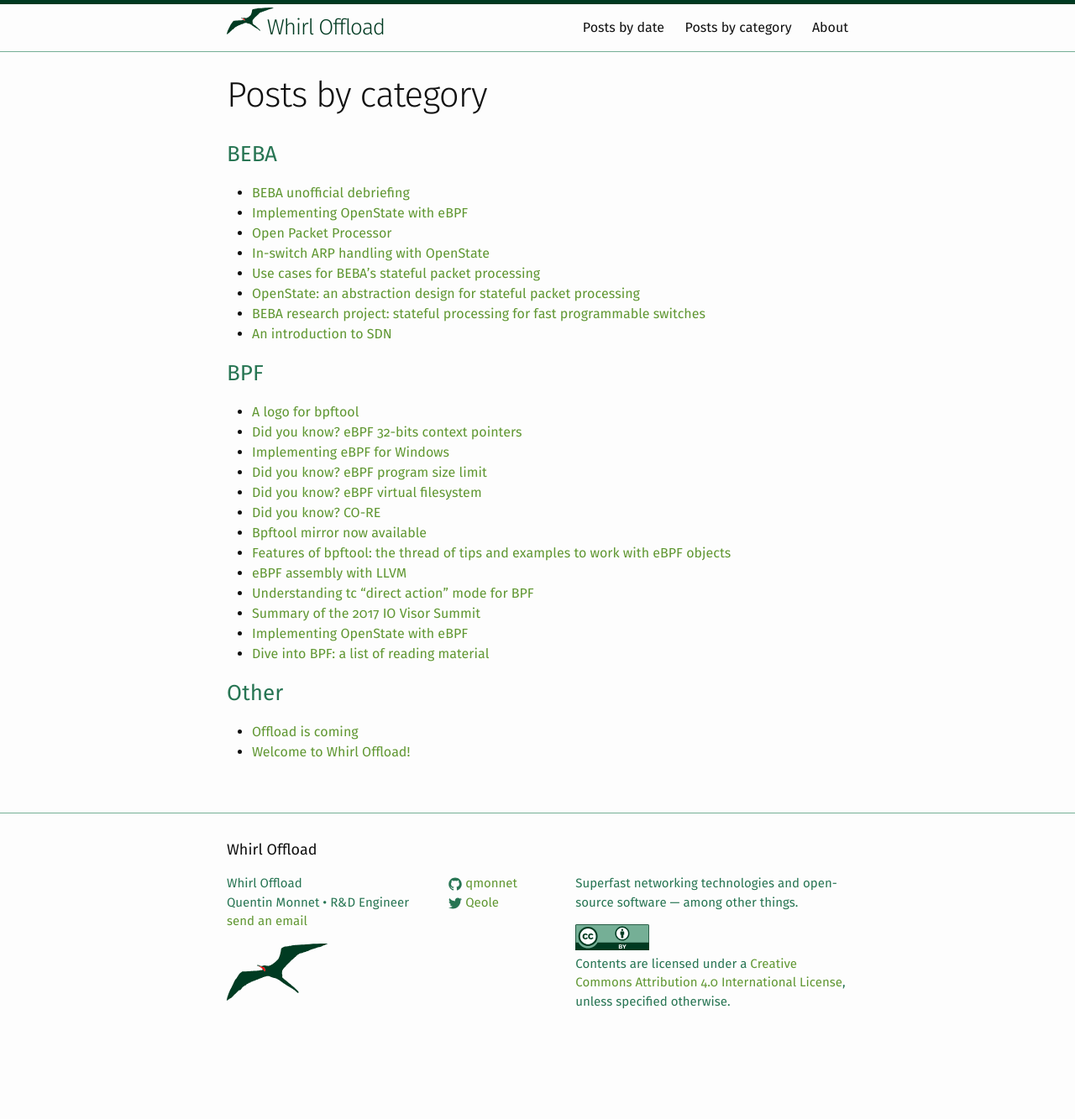
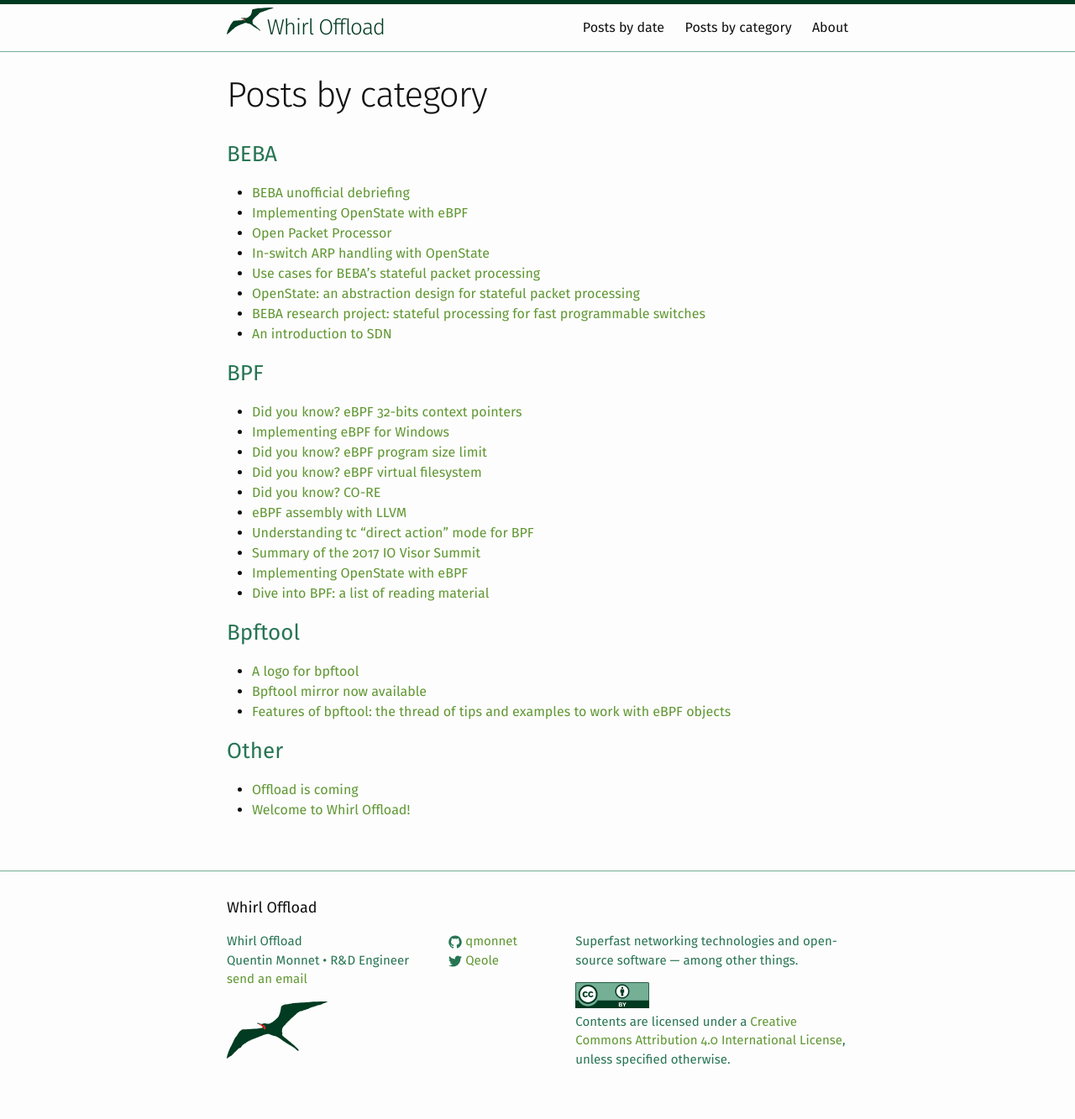
Before and after one commit to qmonnet/whirl-offload, a Jekyll site: the page built from categories.md, in a window 1280 px wide. Shown: the whole page at 84% size. Built offline with Jekyll 4.4.1, drawn with Linux system fonts in a browser that asks for light colours; before the commit the page ends 1264 px from its top, so only the background shows below that.

Commit message:
posts: Create a separate category for bpftool
And move relevant posts to this category

```diff
--- a/_posts/2021-09-23-bpftool-features-thread.md
+++ b/_posts/2021-09-23-bpftool-features-thread.md
@@ -6,7 +6,7 @@
 employer: isovalent
 excerpt: Working with eBPF? Discover how bpftool can help you load, inspect,
   update your eBPF programs, maps, and more.
-categories: BPF
+categories: Bpftool
 tags: [BPF, bpftool]
 ---
 
--- a/_posts/2022-01-19-bpftool-mirror.md
+++ b/_posts/2022-01-19-bpftool-mirror.md
@@ -5,7 +5,7 @@
 author: Quentin Monnet
 employer: isovalent
 excerpt: Announcement for the bpftool mirror repository on GitHub.
-categories: BPF
+categories: Bpftool
 tags: [BPF]
 ---
 
--- a/_posts/2023-11-09-bpftool-logo.md
+++ b/_posts/2023-11-09-bpftool-logo.md
@@ -5,7 +5,7 @@
 author: Quentin Monnet
 employer: isovalent
 excerpt: Introducing bpftool's new logo
-categories: BPF
+categories: Bpftool
 tags: [BPF]
 ---
 
```
